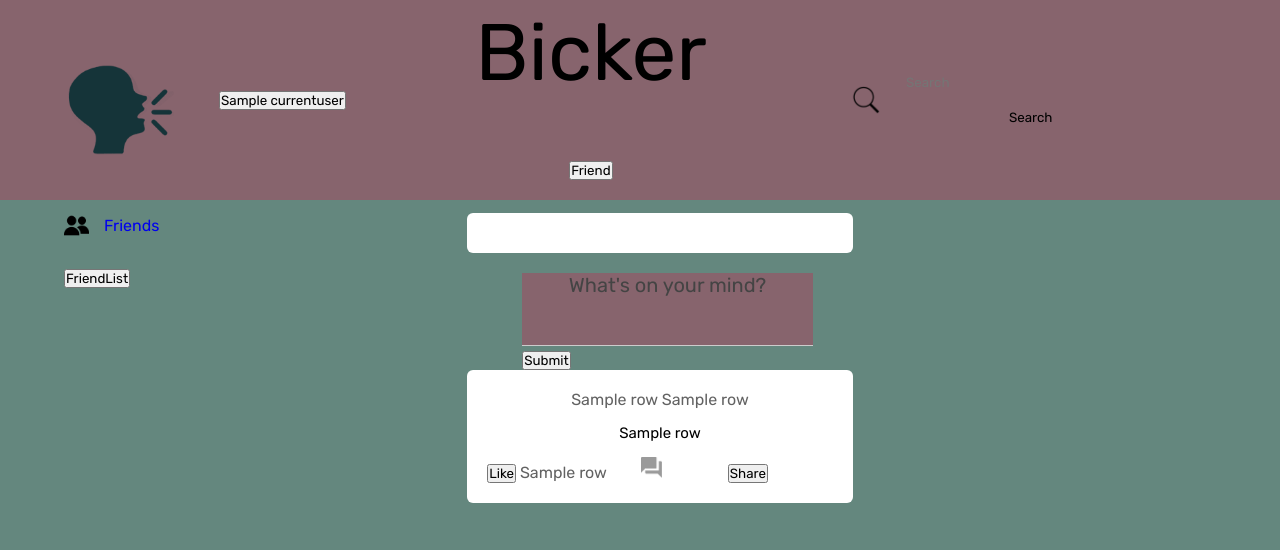
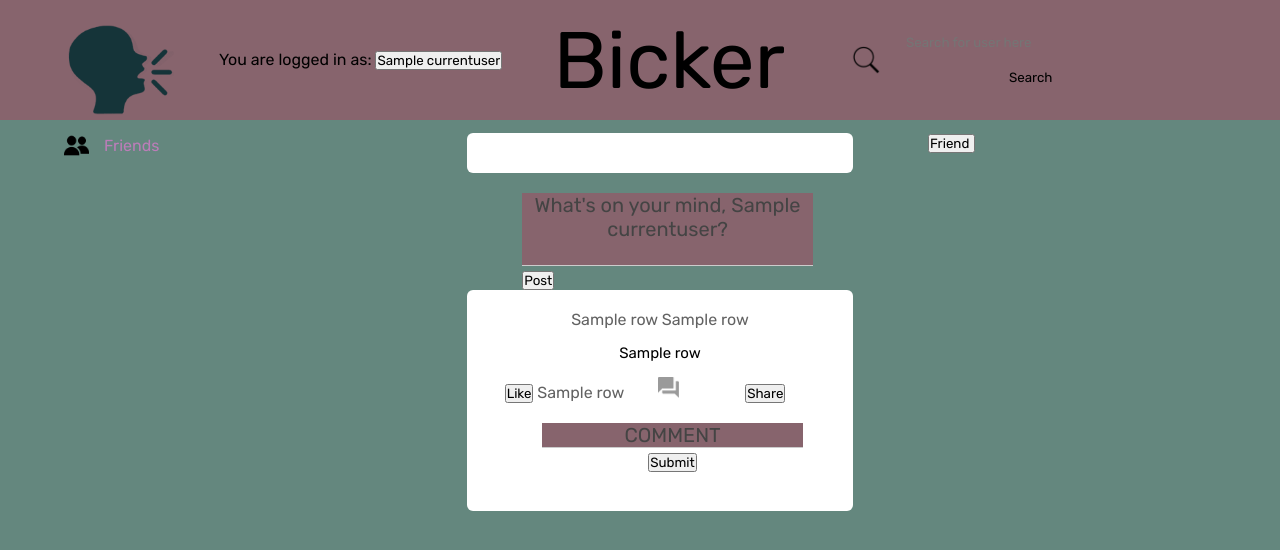
Before and after one commit to kwo20/Group1, a Flask app: template templates/frontpage.html in a window 1280 px wide. Shown: the top 550 px of the page. Run offline with Flask 2, Linux system fonts and the light colour scheme; the template is opened without the code that fills it: most values are stand-ins (such as "Sample title", 1, 10 or a date in 2020).

Commit message:
Update templates with comment functionality

```diff
--- a/templates/frontpage.html
+++ b/templates/frontpage.html
@@ -12,8 +12,12 @@
     <nav>
         <div class = "nav-left">
             <img src="{{ url_for('static', filename='bickerlogo.png') }}" alt="Bicker Logo" class = "logo">
+
             <form action="" method="post">
+
+                You are logged in as:
                 <input class="btn btn-default" name="return" type="submit" value="{{ currentuser }}">
+
             </form>
             <ul>
                 <!--<li><a href = "templates/frontpage.html">Home</a></li>-->
@@ -22,17 +26,16 @@
 
         <div class = "nav-middle">
             Bicker
-            <form action="" method="post">
-                <input class="btn btn-default" name="frienduser" type="submit" value="Friend">
-            </form>
+
         </div>
         <div class = "nav-right">
             <div class = "search-box">
                 <img src = "{{ url_for('static', filename='searchicon.png') }}" alt = "search icon">
             <form action="" method="post">
-                <input type="text" placeholder="Search" name="searchuser" value="{{
+                <input type="text" placeholder="Search for user here" name="searchuser" value="{{
                     request.form.searchuser }}">
-                <input class="btn btn-default" type="submit" value="Search">
+
+                <input class="searchbutton" type="submit" value="Search">
             </form>
             </div>
 
@@ -46,10 +49,8 @@
         <div class="left-sidebar">
             <div class="important-links">
                 <!--IGNORE THIS LINE UNTIL WE DEAL WITH FRIENDS FEATURE-->
-                <a href="#"><img src = "{{ url_for('static', filename='friendsicon.png') }}" alt = "friends icon">Friends</a>
-                <form action="" method="post">
-                    <input class="btn btn-default" name="friendlist" type="submit" value="FriendList">
-                </form>
+                <a href="{{ url_for('friends_list') }}" style = "color: #bc7db9;"><img src = "{{ url_for('static', filename='friendsicon.png') }}" alt = "friends icon">Friends</a>
+
             </div>
         </div>
 
@@ -63,8 +64,11 @@
 
             <div class="post-input-container">
                 <form action="{{ url_for('frontpage') }}" method="post">
-                    <textarea name = "post-input" id = "post-input" placeholder = "What's on your mind?" rows = 3></textarea>
-                    <input type="submit">
+                    <textarea name = "post-input" id = "post-input" placeholder = "What's on your mind, {{ currentuser }}?" rows = 3></textarea>
+
+                    <button type = "submit" class = "postsubmit">
+                        Post
+                    </button>
                 </form>
             </div>
             {% for row in postlist %}
@@ -83,18 +87,36 @@
                     <div class = "activity-icons">
                         <div><form action="" method="post">
                             <input type ="number" style="display: none" id="likebutton" name="likebutton" value='{{ row[0] }}' min='{{ row[0] }}' max='{{ row[0] }}'>
-                            <input type="submit" value="Like">
+                            <input type="submit" value="Like" class = "likebutton">
                             <span>{{ row[4] }}</span>
                         </form>
                         </div>
-                        <div><img src = "{{ url_for('static', filename='comments.png') }}"></div>
+                            <!--when adding comments, make it class comments-->
+                            <div>
+                                <img src = "{{ url_for('static', filename='comments.png') }}">
+                            </div>
                         <div>
                             <form action="" method="post">
                                 <input type ="number" style="display: none" id="sharebutton" name="sharebutton" value='{{ row[0] }}' min='{{ row[0] }}' max='{{ row[0] }}'>
-                                <input type="submit" value="Share">
+                                <input type="submit" value="Share" class="sharebutton">
                             </form>
                         </div>
                         <!--<div><img src = "{{ url_for('static', filename='share.png') }}"></div>-->
+                        <div class="post-input-container">
+                            <form action="{{ url_for('frontpage') }}" method="post">
+                                <textarea name = "comment-button" id = "comment-button" placeholder = "COMMENT" rows = 1></textarea>
+                                <input type ="number" style="display: none" id="commentbutton" name="commentbutton" value='{{ row[0] }}' min='{{ row[0] }}' max='{{ row[0] }}'>
+                                <input type="submit">
+                            </form>
+                        </div>
+                        {% for thing in commentlist %}
+                        <div class="comment-container">
+                            {% if thing[3] == row[0] %}
+                            {{ thing[4] }}
+                            <br>
+                            {% endif %}
+                        </div>
+                        {% endfor %}
                     </div>
                 </div>
 
@@ -105,7 +127,27 @@
 
 
         <!--Right Sidebar-->
-        <div class="right-sidebar"></div>
+        <!--
+        {% if user == currentuser %}
+        <div class="right-siderbar">
+
+        </div>
+        {% else %}
+        <div class="right-sidebar">
+            <form action="" method="post">
+                <input class="friendbutton" name="frienduser" type="submit" value="Friend {{ user }}">
+            </form>
+        </div>
+        {% endif %}
+        -->
+
+        <div class="right-sidebar">
+            <form action="" method="post">
+                <input class="friendbutton" name="frienduser" type="submit" value="Friend {{ user }}">
+            </form>
+        </div>
+
+
     </div>
 
 </body>
```
Also changed, not shown: templates/login.html (+5 -2 lines).
